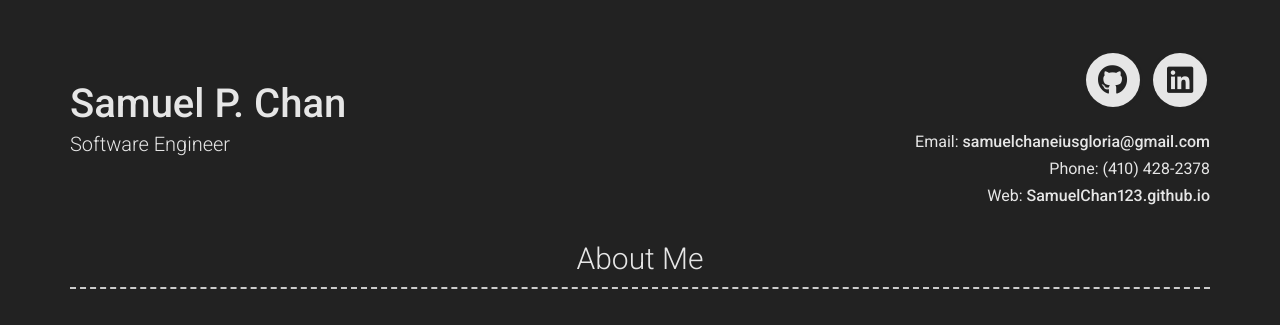
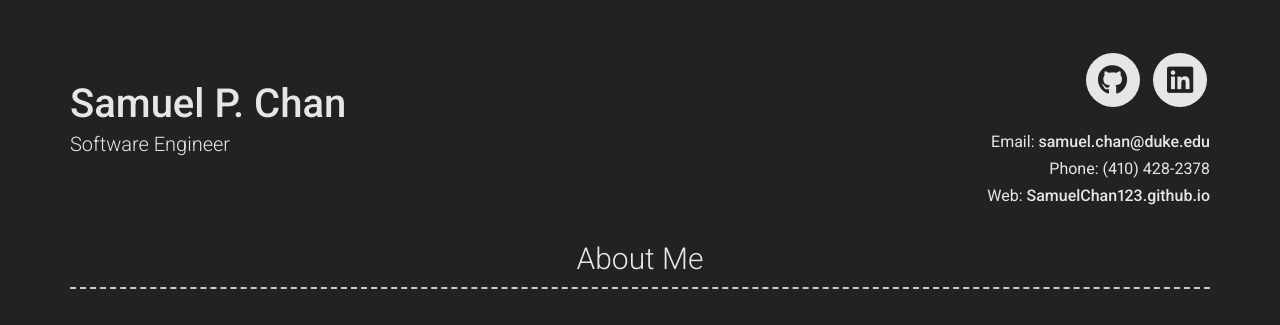
Before and after one commit to SamuelChan123/SamuelChan123.github.io, a Jekyll site: the page built from index.md, in a window 1280 px wide and 900 px high. Shown: the top 325 px of the window. Built offline with Jekyll 4.4.1, drawn with Linux system fonts in a browser that asks for light colours; nearby versions of some CDN libraries; some of the changed text lies outside the part shown.

Commit message:
Update _config.yml

```diff
--- a/_config.yml
+++ b/_config.yml
@@ -5,7 +5,7 @@ favicon: ../images/favicon.ico
 # Personal info
 name: Samuel P. Chan
 title: Software Engineer
-email: samuelchaneiusgloria@gmail.com
+email: samuel.chan@duke.edu
 phone: (410) 428-2378
 website: SamuelChan123.github.io
 
```
